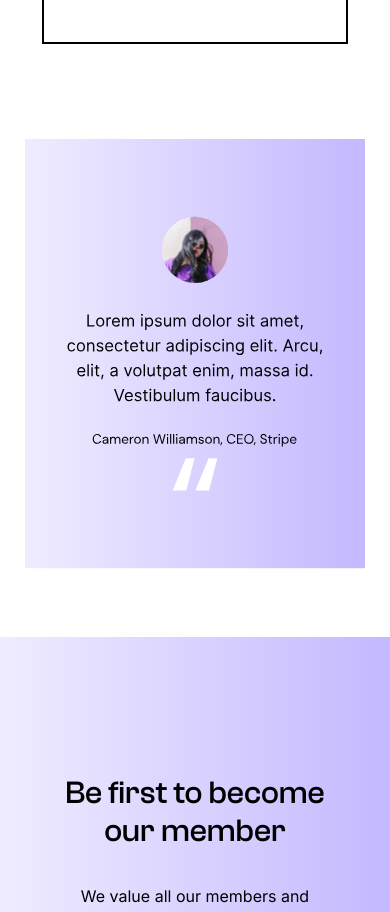
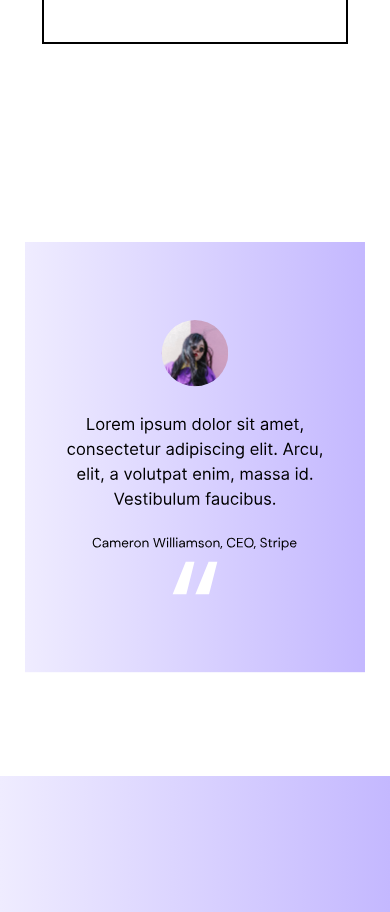
Before and after one commit to tanuj-22/booksports, a React (Create React App) app: page / in a window 390 px wide. Shown: the part 8060-8972 px from the top of the page. Built offline with nearby package versions, Linux system fonts and the light colour scheme; a web font is replaced by a local one.

Commit message:
testimony padding updated

```diff
--- a/src/css/testimony.css
+++ b/src/css/testimony.css
@@ -1,5 +1,6 @@
 .testimony{
     margin-bottom: 6.25%;
+    margin-top: 6.25%;
 }
 .testimony img{
     width: 100%;
@@ -35,7 +36,10 @@
     }
     .testimony .testimony-mob{
         display: block;
-        margin-bottom: 20%;
+    }
+    .testimony{
+        margin-bottom: 26.5%;
+        margin-top: 26.5%;
     }
 
 }
```
